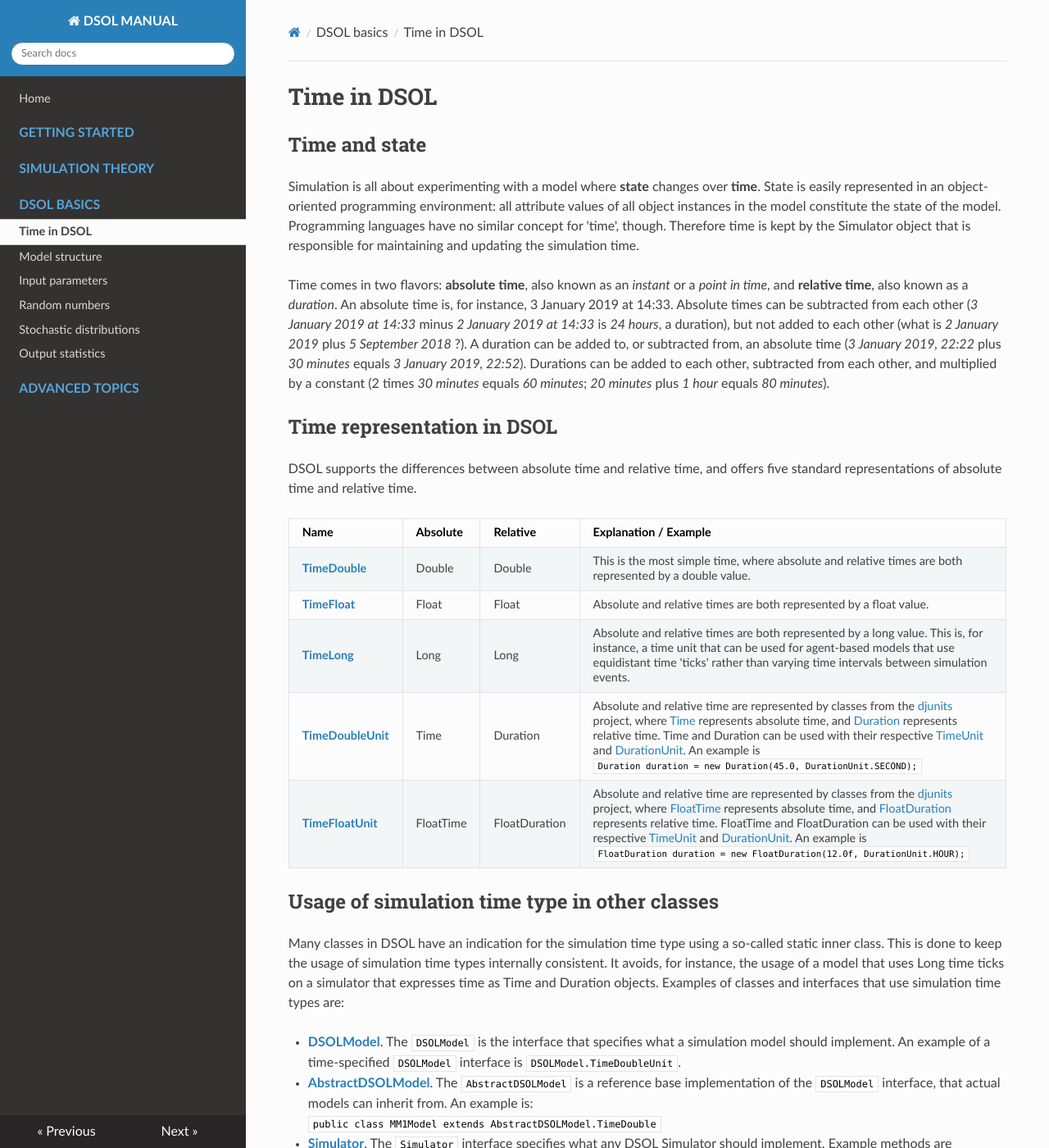
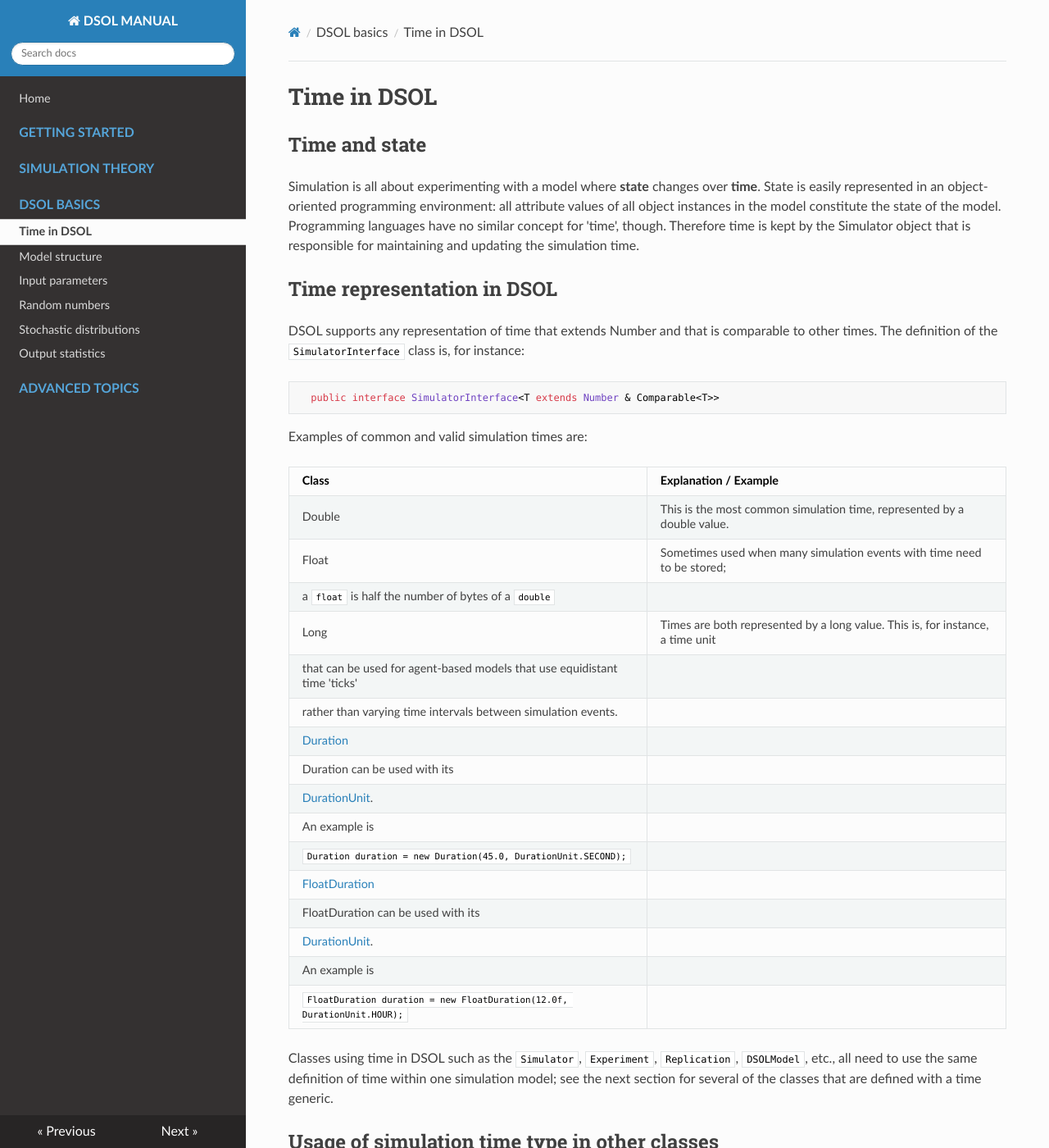
Before and after one commit to averbraeck/dsol, an MkDocs documentation site: the page built from docs/3-basics/time.md, in a window 1280 px wide and 1400 px high. Shown: the whole window at 82% size. Built offline with MkDocs 1.6.1, drawn with Linux system fonts in a browser that asks for light colours; nearby versions of some CDN libraries; some of the changed text lies outside the part shown.

Commit message:
Rewrite of the time docs page with only one time type
The distinction between absolute and relative time has disappeared in
DSOL 4.0. The docs page now correctly reflects the DSOL 4
implementation.

````diff
--- a/docs/3-basics/time.md
+++ b/docs/3-basics/time.md
@@ -4,28 +4,46 @@
 
 Simulation is all about experimenting with a model where **state** changes over **time**. State is easily represented in an object-oriented programming environment: all attribute values of all object instances in the model constitute the state of the model. Programming languages have no similar concept for 'time', though. Therefore time is kept by the Simulator object that is responsible for maintaining and updating the simulation time.
 
-Time comes in two flavors: **absolute time**, also known as an _instant_ or a _point in time_, and **relative time**, also known as a _duration_. An absolute time is, for instance, 3 January 2019 at 14:33. Absolute times can be subtracted from each other (_3 January 2019 at 14:33_ minus _2 January 2019 at 14:33_ is _24 hours_, a duration), but not added to each other (what is _2 January 2019_ plus _5 September 2018_ ?). A duration can be added to, or subtracted from, an absolute time (_3 January 2019, 22:22_ plus _30 minutes_ equals _3 January 2019, 22:52_). Durations can  be added to each other, subtracted from each other, and multiplied by a constant (2 times _30 minutes_ equals _60 minutes_; _20 minutes_ plus _1 hour_ equals _80 minutes_).
 
 ## Time representation in DSOL
 
-DSOL supports the differences between absolute time and relative time, and offers five standard representations of absolute time and relative time.
+DSOL supports any representation of time that extends Number and that is comparable to other times. The definition of the `SimulatorInterface` class is, for instance:
 
-| Name  | Absolute | Relative | Explanation / Example |
-| ----- | ----- | ----- | ----- |
-| [**TimeDouble**](https://simulation.tudelft.nl/dsol/docs/latest/dsol-core/apidocs/nl/tudelft/simulation/dsol/simtime/SimTimeDouble.html) | Double | Double | This is the most simple time, where absolute and relative times are both represented by a double value. |
-| [**TimeFloat**](https://simulation.tudelft.nl/dsol/docs/latest/dsol-core/apidocs/nl/tudelft/simulation/dsol/simtime/SimTimeFloat.html) | Float | Float | Absolute and relative times are both represented by a float value. |
-| [**TimeLong**](https://simulation.tudelft.nl/dsol/docs/latest/dsol-core/apidocs/nl/tudelft/simulation/dsol/simtime/SimTimeLong.html) | Long | Long | Absolute and relative times are both represented by a long value. This is, for instance, a time unit that can be used for agent-based models that use equidistant time 'ticks' rather than varying time intervals between simulation events. |
-| [**TimeDoubleUnit**](https://simulation.tudelft.nl/dsol/docs/latest/dsol-core/apidocs/nl/tudelft/simulation/dsol/simtime/SimTimeDoubleUnit.html) | Time | Duration | Absolute and relative time are represented by classes from the [djunits](https://djunits.org) project, where [Time](https://djunits.org/docs/current/apidocs/org/djunits/value/vdouble/scalar/Time.html) represents absolute time, and [Duration](https://djunits.org/docs/current/apidocs/org/djunits/value/vdouble/scalar/Duration.html) represents relative time. Time and Duration can be used with their respective [TimeUnit](https://djunits.org/docs/current/apidocs/org/djunits/unit/TimeUnit.html) and [DurationUnit](https://djunits.org/docs/current/apidocs/org/djunits/unit/DurationUnit.html). An example is <br>`Duration duration = new Duration(45.0, DurationUnit.SECOND);` |
-| [**TimeFloatUnit**](https://simulation.tudelft.nl/dsol/docs/latest/dsol-core/apidocs/nl/tudelft/simulation/dsol/simtime/SimTimeFloatUnit.html) | FloatTime | FloatDuration | Absolute and relative time are represented by classes from the [djunits](https://djunits.org) project, where [FloatTime](https://djunits.org/docs/current/apidocs/org/djunits/value/vfloat/scalar/FloatTime.html) represents absolute time, and [FloatDuration](https://djunits.org/docs/current/apidocs/org/djunits/value/vfloat/scalar/FloatDuration.html) represents relative time. FloatTime and FloatDuration can be used with their respective [TimeUnit](https://djunits.org/docs/current/apidocs/org/djunits/unit/TimeUnit.html) and [DurationUnit](https://djunits.org/docs/current/apidocs/org/djunits/unit/DurationUnit.html). An example is <br>`FloatDuration duration = new FloatDuration(12.0f, DurationUnit.HOUR);` |
+```java
+  public interface SimulatorInterface<T extends Number & Comparable<T>>
+```
+
+Examples of common and valid simulation times are:
+
+| Class  | Explanation / Example |
+| -----  | -----                 |
+| Double | This is the most common simulation time, represented by a double value. |
+| Float  | Sometimes used when many simulation events with time need to be stored;
+           a `float` is half the number of bytes of a `double` |
+| Long   | Times are both represented by a long value. This is, for instance, a time unit
+           that can be used for agent-based models that use equidistant time 'ticks'
+           rather than varying time intervals between simulation events. |
+| [Duration](https://djunits.org/docs/current/apidocs/org/djunits/value/vdouble/scalar/Duration.html)
+         | Duration can be used with its
+           [DurationUnit](https://djunits.org/docs/current/apidocs/org/djunits/unit/DurationUnit.html).
+           An example is <br>
+           `Duration duration = new Duration(45.0, DurationUnit.SECOND);` |
+| [FloatDuration](https://djunits.org/docs/current/apidocs/org/djunits/value/vfloat/scalar/FloatDuration.html)
+          | FloatDuration can be used with its
+            [DurationUnit](https://djunits.org/docs/current/apidocs/org/djunits/unit/DurationUnit.html).
+            An example is <br>
+            `FloatDuration duration = new FloatDuration(12.0f, DurationUnit.HOUR);` |
+
+Classes using time in DSOL such as the `Simulator`, `Experiment`, `Replication`, `DSOLModel`, etc., all need to use the same definition of time within one simulation model; see the next section for several of the classes that are defined with a time generic.
 
 
 ## Usage of simulation time type in other classes
 
-Many classes in DSOL have an indication for the simulation time type using a so-called static inner class. This is done to keep the usage of simulation time types internally consistent. It avoids, for instance, the usage of a model that uses Long time ticks on a simulator that expresses time as Time and Duration objects. Examples of classes and interfaces that use simulation time types are:
+Examples of classes and interfaces that use simulation time types as a generic are:
 
-* [**DSOLModel**](https://simulation.tudelft.nl/dsol/docs/latest/dsol-core/apidocs/nl/tudelft/simulation/dsol/model/DSOLModel.html). The `DSOLModel` is the interface that specifies what a simulation model should implement. An example of a time-specified `DSOLModel` interface is `DSOLModel.TimeDoubleUnit`.
-* [**AbstractDSOLModel**](https://simulation.tudelft.nl/dsol/docs/latest/dsol-core/apidocs/nl/tudelft/simulation/dsol/model/AbstractDSOLModel.html). The `AbstractDSOLModel` is a reference base implementation of the `DSOLModel` interface, that actual models can inherit from. An example is:<br>`public class MM1Model extends AbstractDSOLModel.TimeDouble`
-* [**Simulator**](https://simulation.tudelft.nl/dsol/docs/latest/dsol-core/apidocs/nl/tudelft/simulation/dsol/simulators/Simulator.html). The `Simulator` interface specifies what any DSOL Simulator should implement. Example methods are `start()`, `step()` and `stop()`, as well as the `getSimulatorTime()` method that returns the absolute simulation time. When calling `getSimulatorTime()` on a `Simulator.CalendarDouble`, a `Calendar` object is returned, whereas calling the same method on a `Simulator.Double` returns a double value. All sub-interfaces and implementations of the `Simulator` interface such as the `DEVSSimulator`, the `DESSSimulator`, the `DEVSAnimator` and the `DEVSRealTimeClock` have the same inner classes. A discrete-event model without animation using Time and Duration for its time would run on a `DEVSSimulator.TimeDoubleUnit`.
-* [**SimEventInterface**](https://simulation.tudelft.nl/dsol/docs/latest/dsol-core/apidocs/nl/tudelft/simulation/dsol/formalisms/eventscheduling/SimEventInterface.html) and [**SimEvent**](https://simulation.tudelft.nl/dsol/docs/latest/dsol-core/apidocs/nl/tudelft/simulation/dsol/formalisms/eventscheduling/SimEvent.html) that represent discrete events in the simulaton need to know on which time unit they are executed because of the execution time of the event.
-* [**Experiment**](https://simulation.tudelft.nl/dsol/docs/latest/dsol-core/apidocs/nl/tudelft/simulation/dsol/experiment/Experiment.html), [**Treatment**](https://simulation.tudelft.nl/dsol/docs/latest/dsol-core/apidocs/nl/tudelft/simulation/dsol/experiment/Treatment.html), and [**Replication**](https://simulation.tudelft.nl/dsol/docs/latest/dsol-core/apidocs/nl/tudelft/simulation/dsol/experiment/Replication.html) that represent the run control conditions under which the simulation is executed. A `DSOLModel.TimeLong` can only be executed by an `Experiment.TimeLong`.
-* Flow-control blocks such as [**Generator**](https://simulation.tudelft.nl/dsol/docs/latest/dsol-core/apidocs/nl/tudelft/simulation/dsol/formalisms/flow/Generator.html), [**Seize**](https://simulation.tudelft.nl/dsol/docs/latest/dsol-core/apidocs/nl/tudelft/simulation/dsol/formalisms/flow/Seize.html), [**Delay**](https://simulation.tudelft.nl/dsol/docs/latest/dsol-core/apidocs/nl/tudelft/simulation/dsol/formalisms/flow/Delay.html), [**Release**](https://simulation.tudelft.nl/dsol/docs/latest/dsol-core/apidocs/nl/tudelft/simulation/dsol/formalisms/flow/Release.html), [**Duplicate**](https://simulation.tudelft.nl/dsol/docs/latest/dsol-core/apidocs/nl/tudelft/simulation/dsol/formalisms/flow/Duplicate.html), [**Schedule**](https://simulation.tudelft.nl/dsol/docs/latest/dsol-core/apidocs/nl/tudelft/simulation/dsol/formalisms/flow/Schedule.html) and [**Departure**](https://simulation.tudelft.nl/dsol/docs/latest/dsol-core/apidocs/nl/tudelft/simulation/dsol/formalisms/flow/Departure.html) all have sub-types for each of the eight simulation time classes.
+* [**DSOLModel**](https://simulation.tudelft.nl/dsol/docs/latest/dsol-core/apidocs/nl/tudelft/simulation/dsol/model/DSOLModel.html). The `DSOLModel` is the interface that specifies what a simulation model should implement. An example of a time-specified `DSOLModel` interface is `DSOLModel<Duration>`.
+* [**AbstractDSOLModel**](https://simulation.tudelft.nl/dsol/docs/latest/dsol-core/apidocs/nl/tudelft/simulation/dsol/model/AbstractDSOLModel.html). The `AbstractDSOLModel` is a reference base implementation of the `DSOLModel` interface, that actual models can inherit from. An example is:<br>`public class MM1Model extends AbstractDSOLModel<Double>`
+* [**Simulator**](https://simulation.tudelft.nl/dsol/docs/latest/dsol-core/apidocs/nl/tudelft/simulation/dsol/simulators/Simulator.html). The `Simulator` interface specifies what any DSOL Simulator should implement. Example methods are `start()`, `step()` and `stop()`, as well as the `getSimulatorTime()` method that returns the simulation time. When calling `getSimulatorTime()` on a `Simulator<Duration>`, a `Duration` object is returned, whereas calling the same method on a `Simulator<Double>` returns a double value. All sub-interfaces and implementations of the `Simulator` interface such as the `DEVSSimulator`, the `DESSSimulator`, the `DEVDEVSSimulator` and the `DEVSRealTimeAnimator` have the same time type generic. A discrete-event model without animation using Duration for its time would run on a `DEVSSimulator<Duration>`.
+* [**SimEventInterface**](https://simulation.tudelft.nl/dsol/docs/latest/dsol-core/apidocs/nl/tudelft/simulation/dsol/formalisms/eventscheduling/SimEventInterface.html) and [**SimEvent**](https://simulation.tudelft.nl/dsol/docs/latest/dsol-core/apidocs/nl/tudelft/simulation/dsol/formalisms/eventscheduling/SimEvent.html) that represent discrete events in the simulaton, need to know on which time unit they are executed because of the execution time of the event.
+* [**Experiment**](https://simulation.tudelft.nl/dsol/docs/latest/dsol-core/apidocs/nl/tudelft/simulation/dsol/experiment/Experiment.html), [**RunControl**](https://simulation.tudelft.nl/dsol/docs/latest/dsol-core/apidocs/nl/tudelft/simulation/dsol/experiment/RunControl.html), and [**Replication**](https://simulation.tudelft.nl/dsol/docs/latest/dsol-core/apidocs/nl/tudelft/simulation/dsol/experiment/ReplicationInterface.html) that represent the run control conditions under which the simulation is executed. A `DSOLModel<Long>` can only be executed by an `Experiment<Long>`.
+* Flow-control blocks such as [**Generator**](https://simulation.tudelft.nl/dsol/docs/latest/dsol-core/apidocs/nl/tudelft/simulation/dsol/formalisms/flow/Generator.html), [**Seize**](https://simulation.tudelft.nl/dsol/docs/latest/dsol-core/apidocs/nl/tudelft/simulation/dsol/formalisms/flow/Seize.html), [**Delay**](https://simulation.tudelft.nl/dsol/docs/latest/dsol-core/apidocs/nl/tudelft/simulation/dsol/formalisms/flow/Delay.html), [**Release**](https://simulation.tudelft.nl/dsol/docs/latest/dsol-core/apidocs/nl/tudelft/simulation/dsol/formalisms/flow/Release.html), [**Duplicate**](https://simulation.tudelft.nl/dsol/docs/latest/dsol-core/apidocs/nl/tudelft/simulation/dsol/formalisms/flow/Duplicate.html), [**Schedule**](https://simulation.tudelft.nl/dsol/docs/latest/dsol-core/apidocs/nl/tudelft/simulation/dsol/formalisms/flow/Schedule.html) and [**Departure**](https://simulation.tudelft.nl/dsol/docs/latest/dsol-core/apidocs/nl/tudelft/simulation/dsol/formalisms/flow/Departure.html) all are generics with a time representing class.
````
